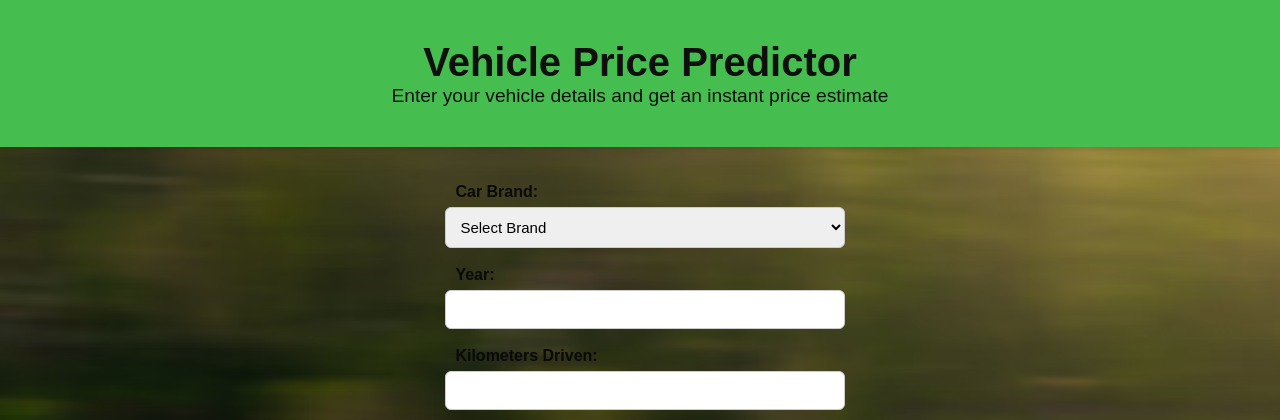
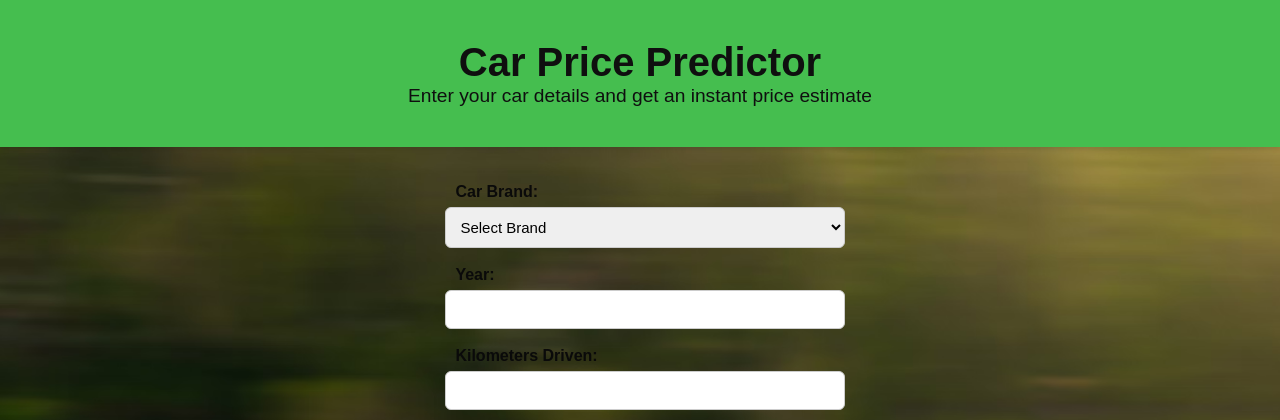
Before and after one commit to Ashen142/Car-Price-Predictor-AI-Assignment-, a Flask app: page / in a window 1280 px wide. Shown: the top 420 px of the page. Run offline with Flask 3, Linux system fonts and the light colour scheme; parts of the project's set-up code (start-up, migrations or seed data) failed here and were passed over.

Commit message:
Update index.html

```diff
--- a/frontend/templates/index.html
+++ b/frontend/templates/index.html
@@ -9,8 +9,8 @@
 </head>
 <body>
   <header>
-    <h1>Vehicle Price Predictor</h1>
-    <p>Enter your vehicle details and get an instant price estimate</p>
+    <h1>Car Price Predictor</h1>
+    <p>Enter your car details and get an instant price estimate</p>
   </header>
   <br><br>
 
```
